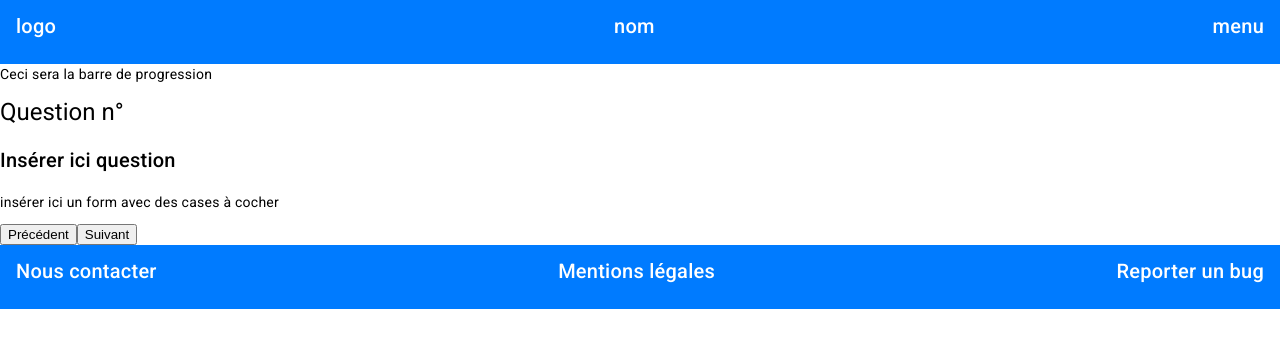
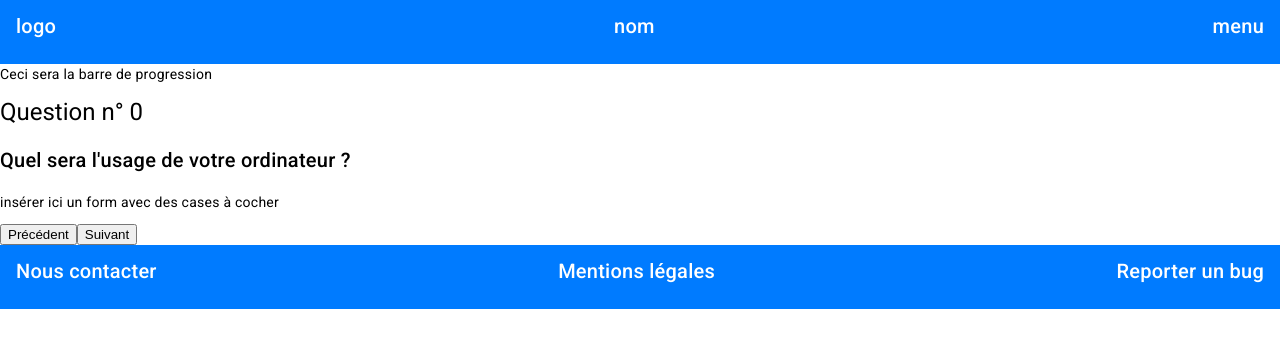
Before and after one commit to SuzanneGC/projetSiteOrdinateur, an Angular app: page /questionnaire in a window 1280 px wide. Shown: the top 348 px of the page. Built offline with nearby package versions, Linux system fonts and the light colour scheme.

Commit message:
fin premier tp

```diff
--- a/src/app/questionnaire/questionnaire.component.html
+++ b/src/app/questionnaire/questionnaire.component.html
@@ -1,9 +1,9 @@
 <p>Ceci sera la barre de progression</p>
 
 <form id = "question">
-    <h1>Question n°</h1>
-    <h2>Insérer ici question</h2>
+    <h1>Question n° {{this.compteur}}</h1>
+    <h2>{{liste_question[compteur%3]}}</h2>
     <p>insérer ici un form avec des cases à cocher</p>
-    <button>Précédent</button>
-    <button>Suivant</button>
+    <button type="button" (click)="decrCompteur()">Précédent</button>
+    <button type="button" (click)="incrCompteur()">Suivant</button>
 </form>
--- a/src/app/questionnaire/questionnaire.component.ts
+++ b/src/app/questionnaire/questionnaire.component.ts
@@ -6,5 +6,20 @@ import { Component } from '@angular/core';
   styleUrl: './questionnaire.component.css'
 })
 export class QuestionnaireComponent {
+  public compteur = 0 ;
 
+  liste_question = [
+    "Quel sera l'usage de votre ordinateur ?",
+    "Avez-vous faim ?",
+    "Voulez-vous un ordinateur portable ou fixe ?"
+  ]
+
+
+
+  incrCompteur() {
+    this.compteur++;
+  }
+  decrCompteur(){
+    this.compteur--;
+  }
 }
```
